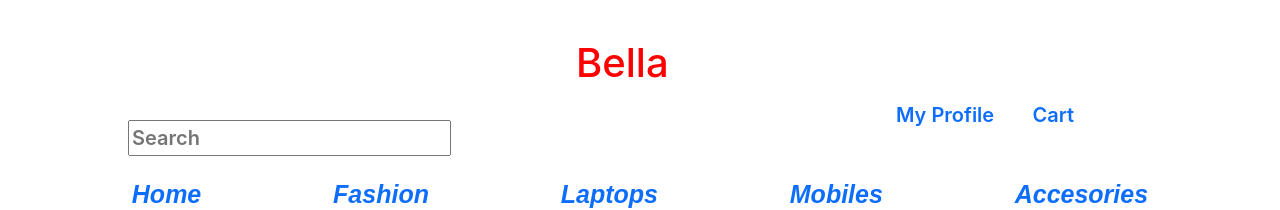
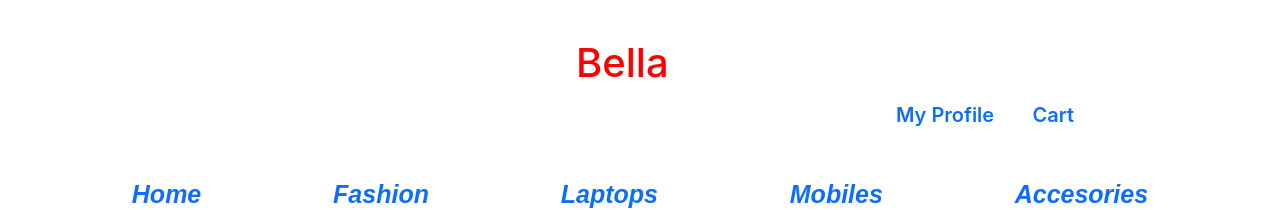
Before and after one commit to DINESHBABU1998/e-commerce, a React (Create React App) app: page / in a window 1280 px wide. Shown: the top 210 px of the page. Built offline with nearby package versions, Linux system fonts and the light colour scheme.

Commit message:
Update Header.js

```diff
--- a/src/components/Header.js
+++ b/src/components/Header.js
@@ -16,9 +16,6 @@ return (
          <div>
           <NavLink className="text1" to='/profile'><i class="fa-solid fa-user"></i>My Profile</NavLink>
           <NavLink className="text2" to='/addcart'><i class="fa-solid fa-cart-arrow-down"></i>Cart</NavLink>
-          <form>
-            <input className='search' type='search' placeholder='Search'/>
-          </form>
           </div>
       </div>
 
```
